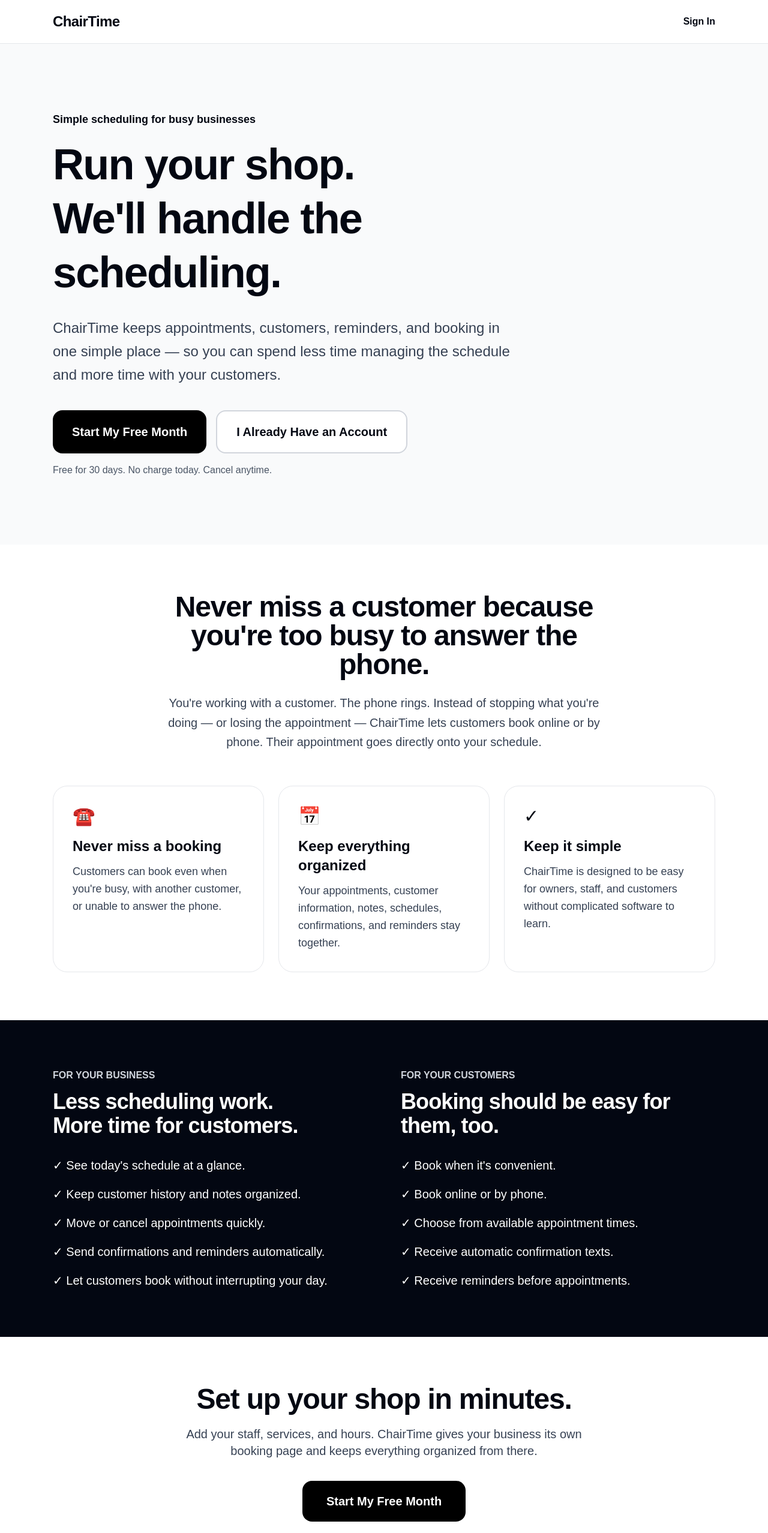
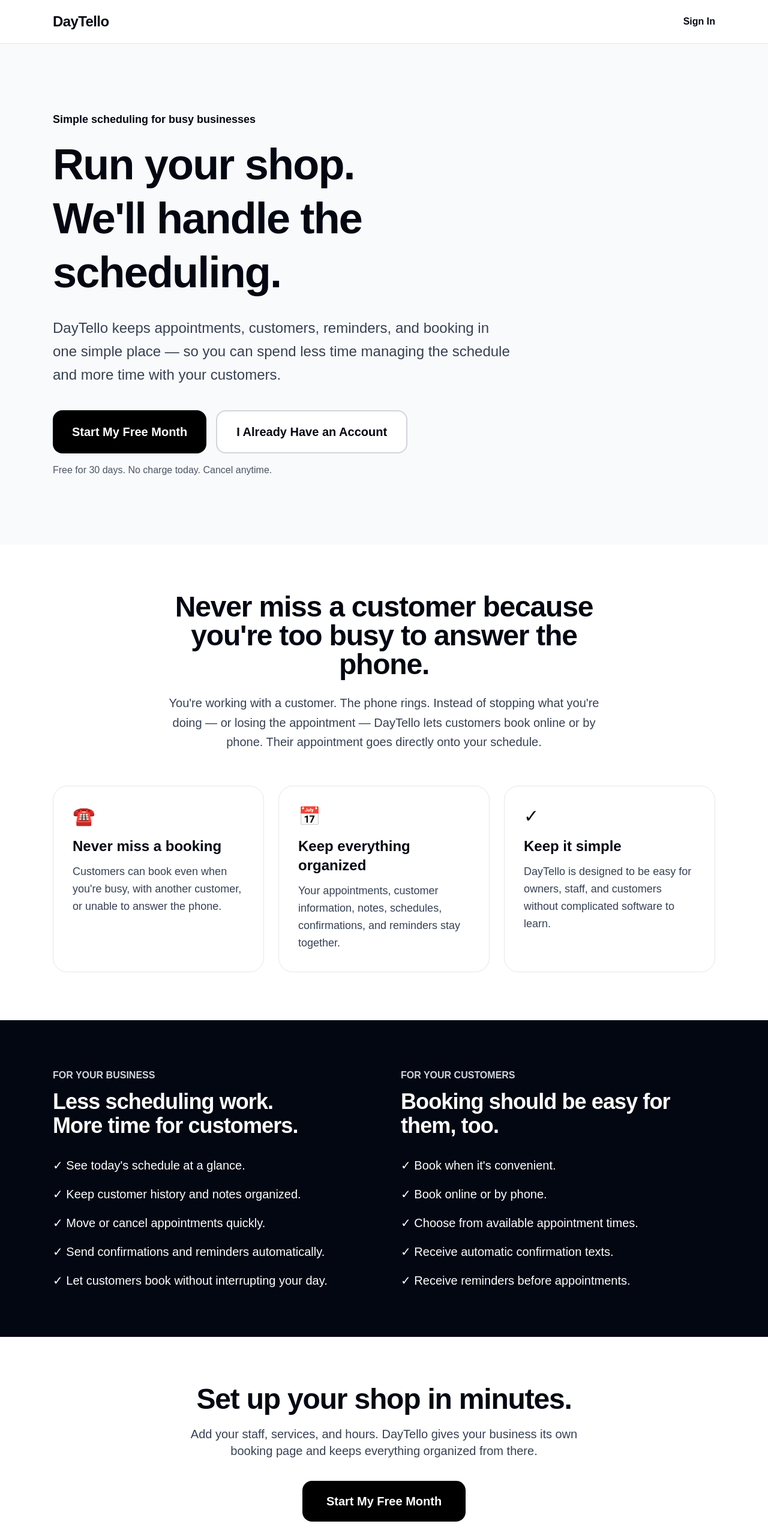
Before and after one commit to jonathandschreiber-commits/chairtime, a Next.js app in the folder frontend/: page / in a window 1280 px wide. Shown: the top 2556 px of the page at 60% size. Built offline with nearby package versions, Linux system fonts and the light colour scheme.

Commit message:
DayTello rebrand 02 homepage

```diff
--- a/frontend/app/page.js
+++ b/frontend/app/page.js
@@ -6,7 +6,7 @@ export default function HomePage() {
       <header className="border-b border-gray-200">
         <div className="max-w-6xl mx-auto px-6 py-5 flex items-center justify-between">
           <div className="text-2xl font-extrabold tracking-tight">
-            ChairTime
+            DayTello
           </div>
 
           <Link
@@ -32,7 +32,7 @@ export default function HomePage() {
             </h1>
 
             <p className="mt-7 text-xl sm:text-2xl leading-relaxed text-gray-700 max-w-3xl">
-              ChairTime keeps appointments, customers, reminders,
+              DayTello keeps appointments, customers, reminders,
               and booking in one simple place — so you can spend less
               time managing the schedule and more time with your customers.
             </p>
@@ -69,7 +69,7 @@ export default function HomePage() {
           <p className="mt-6 text-xl text-gray-700 leading-relaxed">
             You&apos;re working with a customer. The phone rings.
             Instead of stopping what you&apos;re doing — or losing the
-            appointment — ChairTime lets customers book online or by phone.
+            appointment — DayTello lets customers book online or by phone.
             Their appointment goes directly onto your schedule.
           </p>
         </div>
@@ -109,7 +109,7 @@ export default function HomePage() {
             </h3>
 
             <p className="mt-3 text-lg text-gray-700 leading-relaxed">
-              ChairTime is designed to be easy for owners, staff,
+              DayTello is designed to be easy for owners, staff,
               and customers without complicated software to learn.
             </p>
           </div>
@@ -166,7 +166,7 @@ export default function HomePage() {
         </h2>
 
         <p className="mt-5 text-xl text-gray-700 max-w-2xl mx-auto">
-          Add your staff, services, and hours. ChairTime gives your
+          Add your staff, services, and hours. DayTello gives your
           business its own booking page and keeps everything organized
           from there.
         </p>
@@ -185,7 +185,7 @@ export default function HomePage() {
 
       <footer className="border-t border-gray-200">
         <div className="max-w-6xl mx-auto px-6 py-8 flex flex-col sm:flex-row gap-3 justify-between text-gray-600">
-          <p>© 2026 ChairTime</p>
+          <p>© 2026 DayTello</p>
 
           <Link href="/login" className="font-bold text-gray-900">
             Shop Owner Sign In
```
